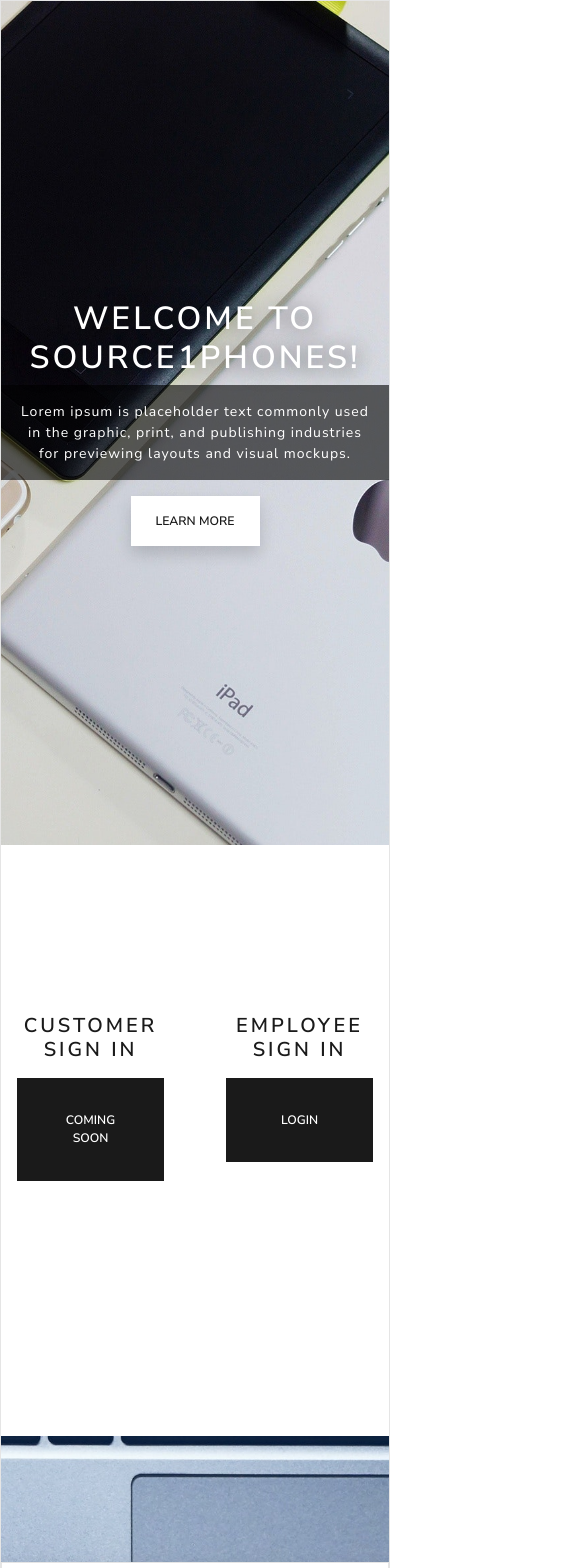
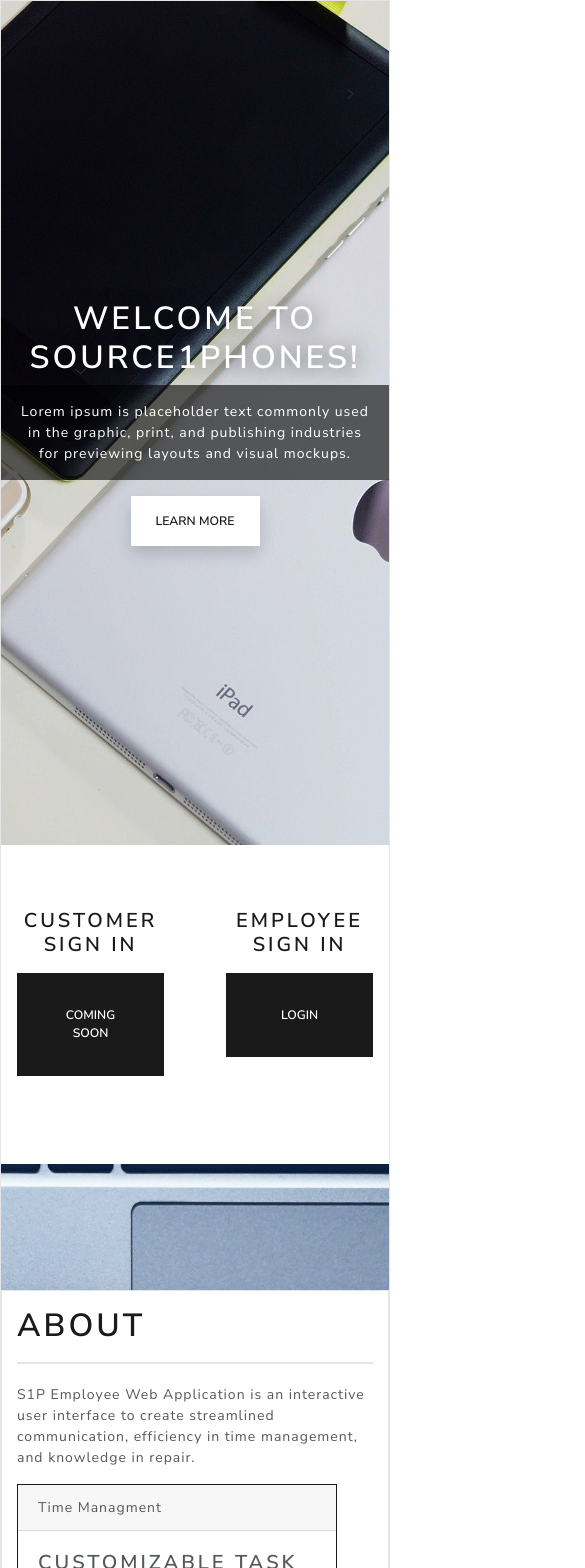
Before and after one commit to ChristianDBrooks/Source1Phones, a React (Create React App) app in the folder client/: page /tasks in a window 390 px wide. Shown: the top 1568 px of the page, 585 px wide, since content can reach past the window. Built offline with nearby package versions, Linux system fonts and the light colour scheme; no server answers.

Commit message:
updated responsiveness for mobile on WelcomePage and TaskPage

```diff
--- a/client/src/components/TaskTable/TaskTable.js
+++ b/client/src/components/TaskTable/TaskTable.js
@@ -1,7 +1,7 @@
 import React from "react";
 
 const TaskTable = props => (
-<table className="table">
+<table className="table table-sm">
   <thead className="text-center">
     <tr className="bg-dark">
         <th scope="col">No.</th>
--- a/client/src/pages/TaskPage.js
+++ b/client/src/pages/TaskPage.js
@@ -27,7 +27,7 @@ class Task extends Component {
     // Form Methods
 
     inputChangeHandler = event => {
-        const {name, value} = event.target;
+        const { name, value } = event.target;
         this.setState({ [name]: value });
         console.log("Changes occuring to ", name);
     }
@@ -35,7 +35,7 @@ class Task extends Component {
     inputChangeUpdater = event => {
         const taskID = event.target.id;
         const assignedEmployee = event.target.value
-        taskAPI.updateEmployee(taskID, {employee: assignedEmployee}).then(() => {
+        taskAPI.updateEmployee(taskID, { employee: assignedEmployee }).then(() => {
             this.getTasks();
         })
     }
@@ -120,7 +120,7 @@ class Task extends Component {
 
     render() {
         return (
-            <div style={{ backgroundImage: "url(./images/tasks-bg.jpeg)", backgroundSize: "cover", height: "100vh", backgroundPosition: "center"}}>
+            <div style={{ backgroundImage: "url(./images/tasks-bg.jpeg)", backgroundSize: "cover", height: "100vh", backgroundPosition: "center" }}>
 
 
                 <NavBar />
@@ -129,8 +129,9 @@ class Task extends Component {
                         <h1>Daily Tasks</h1>
                         <hr className="bg-light" />
                         {/* Display Table Container Component*/}
+                        <div className="table-responsive-md">
                             <TaskTable>
-                            {this.state.tasks.map( (task, index) =>
+                                {this.state.tasks.map((task, index) =>
                                     <TaskTableRow
                                         id={task._id}
                                         priority={(index + 1)}
@@ -149,6 +150,7 @@ class Task extends Component {
                                 )}
                             </TaskTable>
                         </div>
+                    </div>
                     <div className="container bg-light my-4 p-4 shadow">
                         {/* Create Task Form Component */}
                         <TaskForm
--- a/client/src/pages/WelcomePage.js
+++ b/client/src/pages/WelcomePage.js
@@ -23,8 +23,8 @@ class WelcomePage extends Component {
                             </div>
                         </div>
                     </div>
-                    <div className="row" style={{height: "50vh", marginTop: "20vh"}}>
-                        <div className="col col-lg-6 text-center">
+                    <div className="row my-5 pt-3 pb-4">
+                        <div className="col col-lg-6 pb-3 text-center">
                             <h4>Customer Sign In</h4>
                             <div className="px-3">
                                 <button className="btn btn-lg btn-block btn-primary mt-3">COMING SOON</button>
```
Lines whose indentation alone changed are shown as unchanged.
